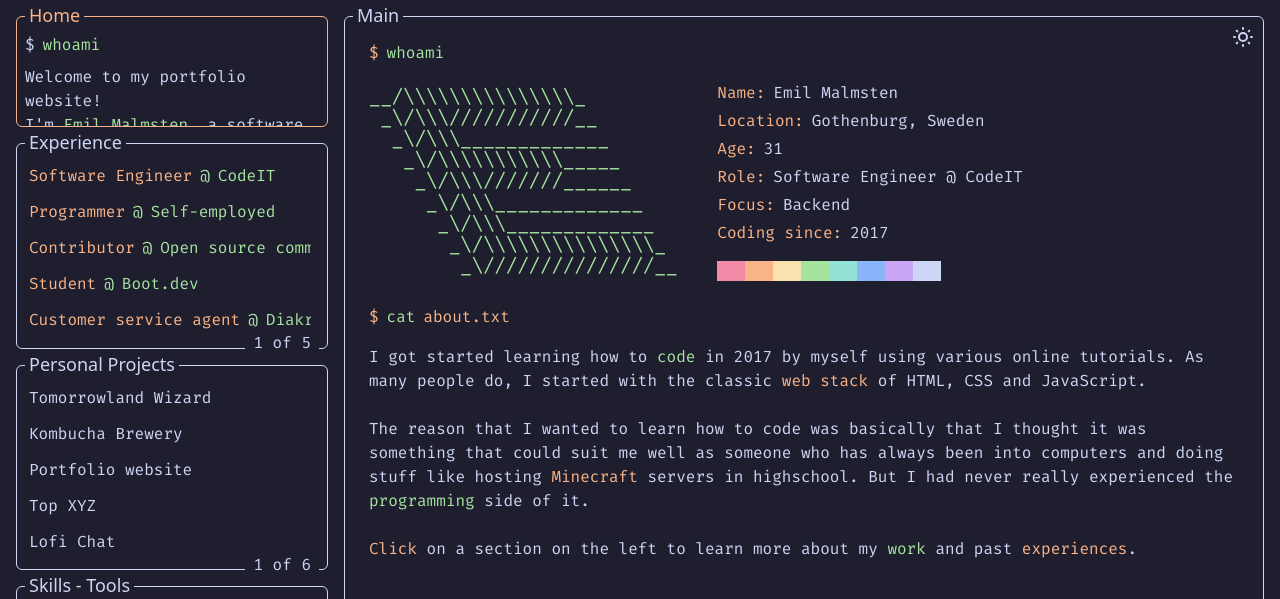
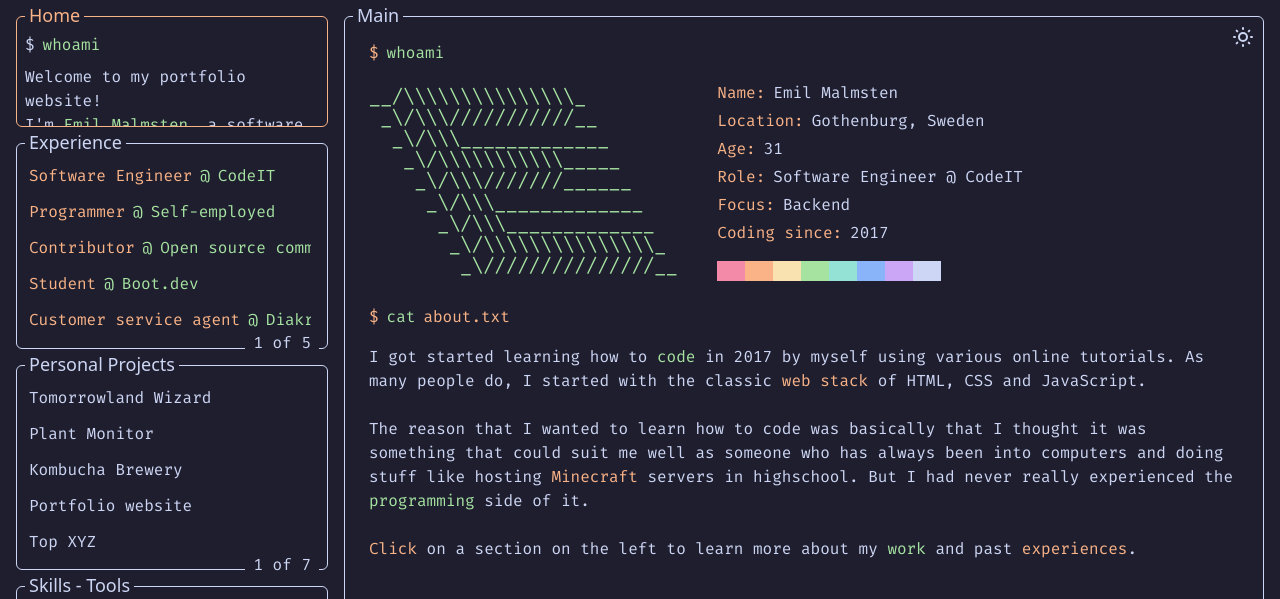
Before and after one commit to limesten/portfolio, a website: page src/index.html in a window 1280 px wide. Shown: the top 599 px of the page. Drawn offline with Linux system fonts and the light colour scheme.

Commit message:
Add plant monitor project

```diff
--- a/src/data/projects.json
+++ b/src/data/projects.json
@@ -24,6 +24,29 @@
             ],
             "github": "https://github.com/limesten/lineup_scout",
             "live": "https://lineupscout.emilmalmsten.xyz"
+        },
+        {
+            "id": 7,
+            "title": "Plant Monitor",
+            "description": "I kept forgetting when I last watered my plants, so I put a soil moisture sensor in one of them. An ESP8266 in the pot takes a reading every 5 minutes and publishes it over MQTT to my VPS, where a Go service stores it in SQLite and serves a small dashboard. The steep spikes in the graph are me watering it, and the slope after tells me how fast the soil dries out.",
+            "image": {
+                "src": "plant-monitor.jpg",
+                "alt": "Plant with moisture sensor next to the dashboard graph"
+            },
+            "highlights": [
+                "ESP8266 reading an analog soil moisture sensor, publishing over MQTT",
+                "Mosquitto broker over TLS with per-device credentials",
+                "Go subscriber storing readings in SQLite, running as a systemd service",
+                "Topic based per plant and location, so more sensors can just be added"
+            ],
+            "technologies": [
+                "Go",
+                "MQTT",
+                "SQLite",
+                "Arduino",
+                "ESP8266"
+            ],
+            "live": ""
         },
         {
             "id": 2,
--- a/src/index.html
+++ b/src/index.html
@@ -94,7 +94,7 @@
                                 </div>
                                 <!-- Counter -->
                                 <div class="list-index decorating-text px-1">
-                                    <p class="px-1"><span>1</span> of <span>4</span></p>
+                                    <p class="px-1"><span>1</span> of <span>7</span></p>
                                     <div class="bg-cat-base-light dark:bg-cat-base-dark"></div>
                                 </div>
                             </div>
--- a/src/js/main.js
+++ b/src/js/main.js
@@ -402,6 +402,14 @@ function renderProject(item) {
     `
         : '';
 
+    const repo = item.github
+        ? `
+        <div class="flex gap-4">
+            <a href="${item.github}" target="_blank" class="text-cat-green-light dark:text-cat-green-dark hover:underline">GitHub</a>
+        </div>
+    `
+        : '';
+
     return `
         <div>
             <div class="text-cat-peach-light dark:text-cat-peach-dark text-xl mb-4">${item.title}</div>
@@ -410,9 +418,7 @@ function renderProject(item) {
             ${demo}
             ${renderHighlights(item.highlights)}
             ${renderTagList('Technologies:', item.technologies)}
-            <div class="flex gap-4">
-                <a href="${item.github}" target="_blank" class="text-cat-green-light dark:text-cat-green-dark hover:underline">GitHub</a>
-            </div>
+            ${repo}
         </div>
     `;
 }
```
Also changed, not shown: src/images/plant-monitor.jpg (added), 1 other file.
